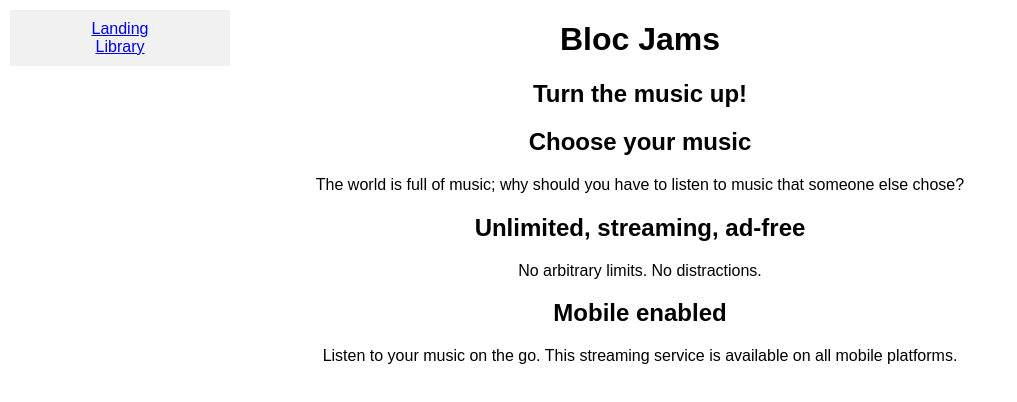
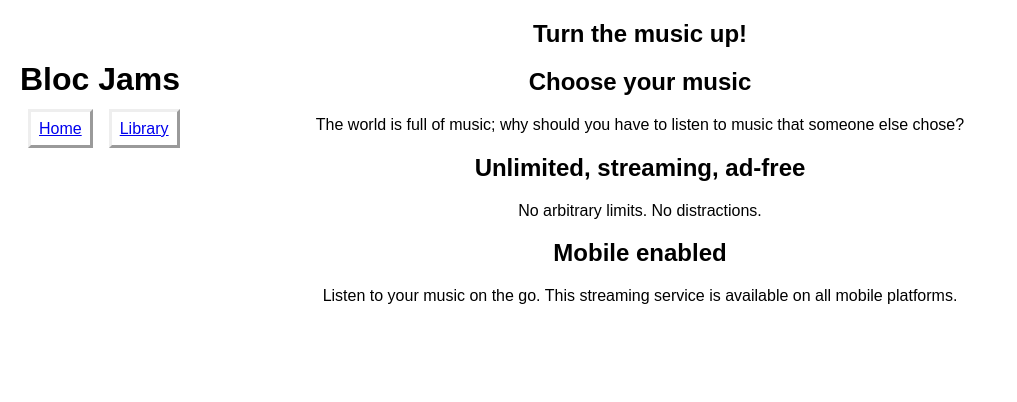
Before and after one commit to ctrachte/Music-Player-PWA, a React (Create React App) app: page / in a window 1280 px wide. Shown: the top 402 px of the page, without its empty margins (0-1017 px from the left). Built offline with nearby package versions, Linux system fonts and the light colour scheme.

Commit message:
add classes to header to seperate styling, fixed lint errors

```diff
--- a/src/App.css
+++ b/src/App.css
@@ -9,25 +9,16 @@ th, td {
     text-align: center;
 }
 
-ul {
-    list-style-type: none;
+Link:active {
+  background-color:  #C80155;
+}
+
+.siteMenu {
     position: fixed;
-    top: 0;
-    width: 100%;
+    width: auto;
     margin: 10px;
     padding: 10px;
-    width: 200px;
-    background-color: #f1f1f1;
-}
-
-li link{
-    display: block;
-
-}
-
-/* Change the link color on hover */
-li:hover {
-    background-color: #C80155 ;
+    height:10px;
 }
 
 img {
@@ -55,11 +46,6 @@ img {
 
 /* classes */
 
-.active {
-    background-color: #4CAF50;
-    color: white;
-}
-
 .App {
   display: block;
   text-align: center;
@@ -67,6 +53,19 @@ img {
 
 .album {
   border-radius: 5%;
+}
+
+.menuOption {
+  width: 100%;
+  padding:5%;
+  margin:5%;
+  border-style: outset;
+}
+
+/* Change the link color on hover */
+.menuOption:hover {
+    background-color: #C80155 ;
+    border-radius:5%;
 }
 
 .song:hover {
--- a/src/App.js
+++ b/src/App.js
@@ -10,13 +10,13 @@ class App extends Component {
     return (
       <div className="App">
         <header>
-          <h1>Bloc Jams</h1>
-          <nav>
-            <ul>
-              <li><Link to='/'>Landing</Link></li>
-              <li><Link to='/library'>Library</Link></li>
-            </ul>
-          </nav>
+          <div className="siteMenu">
+            <h1>Bloc Jams</h1>
+            <nav>
+              <Link to='/'><span className="menuOption">Home</span></Link>
+              <Link to='/library'><span className="menuOption">Library</span></Link>
+            </nav>
+          </div>
         </header>
         <main>
           <Route exact path="/" component={Landing} />
--- a/src/components/PlayerBar.js
+++ b/src/components/PlayerBar.js
@@ -4,7 +4,7 @@ class PlayerBar extends Component {
   render() {
     return (
       <section className="player-bar center">
-        <h1>{this.props.isPlaying ? ("Now Playing: " + "'" + this.props.songTitle + "'") : "Choose a Song!"}</h1>
+        <h1>{this.props.isPlaying ? ("Now Playing: '" + this.props.songTitle + "'") : "Choose a Song!"}</h1>
         <section id="buttons">
           <button id="previous" onClick={this.props.handlePrevClick}>
             <span className="ion-skip-backward"></span>
```
